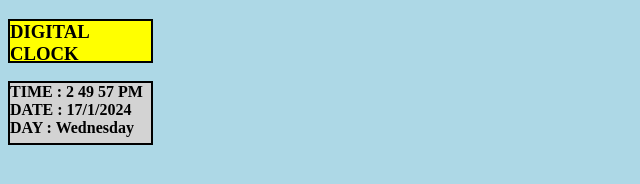
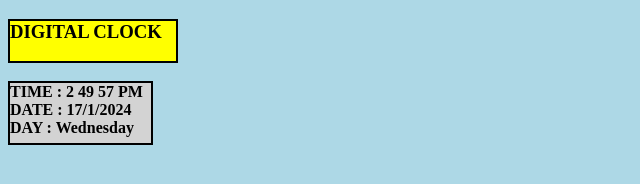
Before and after one commit to tushar-patle/DigitalClockJSProject, a plain HTML site: page index.html in a window 1280 px wide. Shown: the whole page, without its empty margins (0-640 px from the left). Drawn offline with Linux system fonts and the light colour scheme.

Commit message:
Update clockStyle.css
fix for the visibility of headline

```diff
--- a/clockStyle.css
+++ b/clockStyle.css
@@ -6,7 +6,7 @@ html, body {
 
 #edit {
     height: 5%;
-    width: 11%;
+    width: 13%;
     background: yellow;
     border: 2px solid black;
 }
```
